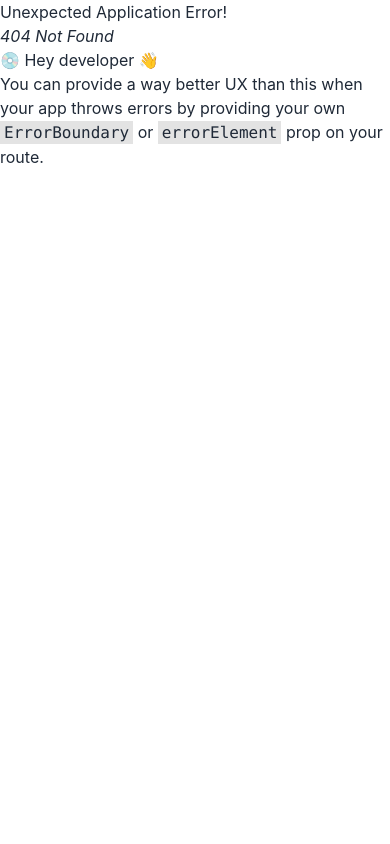
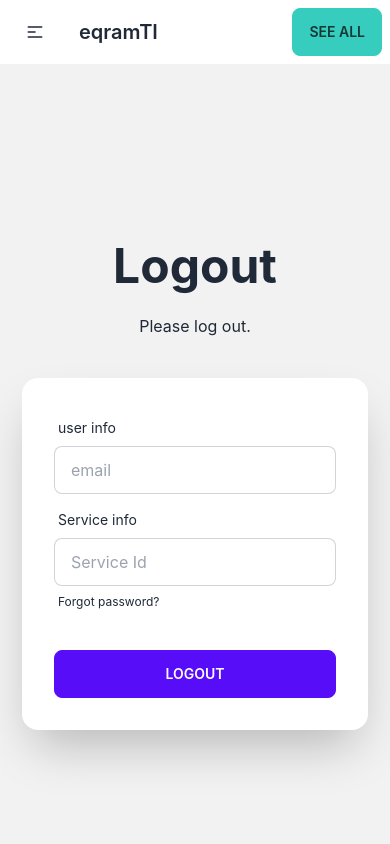
Before and after one commit to eqram1/web-development-trainining-institute-repo, a React (Create React App) app: page /logout in a window 390 px wide. Before the commit this address had no page. Shown: the top 844 px of the page. Built offline with nearby package versions, Linux system fonts and the light colour scheme.

Commit message:
added logout section with local host responsive

```diff
--- a/src/Router/Routes/Routes.js
+++ b/src/Router/Routes/Routes.js
@@ -2,6 +2,7 @@ import { createBrowserRouter } from "react-router-dom";
 import Main from "../../Layout/Main";
 import Home from "../../pages/Home/Home/Home";
 import Login from "../../pages/Login/Login";
+import Logout from "../../pages/Logout/Logout";
 
 const router = createBrowserRouter([
     {
@@ -15,6 +16,10 @@ const router = createBrowserRouter([
             {
                 path: '/login',
                 element: <Login></Login>
+            },
+            {
+                path: '/logout',
+                element: <Logout></Logout>
             }
 
         ]
--- /dev/null
+++ b/src/pages/Logout/Logout.js
@@ -0,0 +1,42 @@
+import React from 'react';
+
+const Logout = () => {
+    const handlelogout = event => {
+        event.preventDefault();
+    }
+    return (
+        <div className="hero min-h-screen bg-base-200">
+            <div className="hero-content flex-col lg:flex-row-reverse">
+                <div className="text-center lg:text-left">
+                    <h1 className="text-5xl font-bold">Logout</h1>
+                    <p className="py-6">Please log out.</p>
+                </div>
+                <div className="card flex-shrink-0 w-full max-w-sm shadow-2xl bg-base-100">
+                    <form onSubmit={handlelogout} className="card-body">
+
+                        <div className="form-control">
+                            <label className="label">
+                                <span className="label-text">user info</span>
+                            </label>
+                            <input type="text" placeholder="email" className="input input-bordered" />
+                        </div>
+                        <div className="form-control">
+                            <label className="label">
+                                <span className="label-text">Service info</span>
+                            </label>
+                            <input type="text" placeholder="Service Id" className="input input-bordered" />
+                            <label className="label">
+                                <a href="#" className="label-text-alt link link-hover">Forgot password?</a>
+                            </label>
+                        </div>
+                        <div className="form-control mt-6">
+                            <button className="btn btn-primary">Logout</button>
+                        </div>
+                    </form>
+                </div>
+            </div>
+        </div>
+    );
+};
+
+export default Logout;
```
